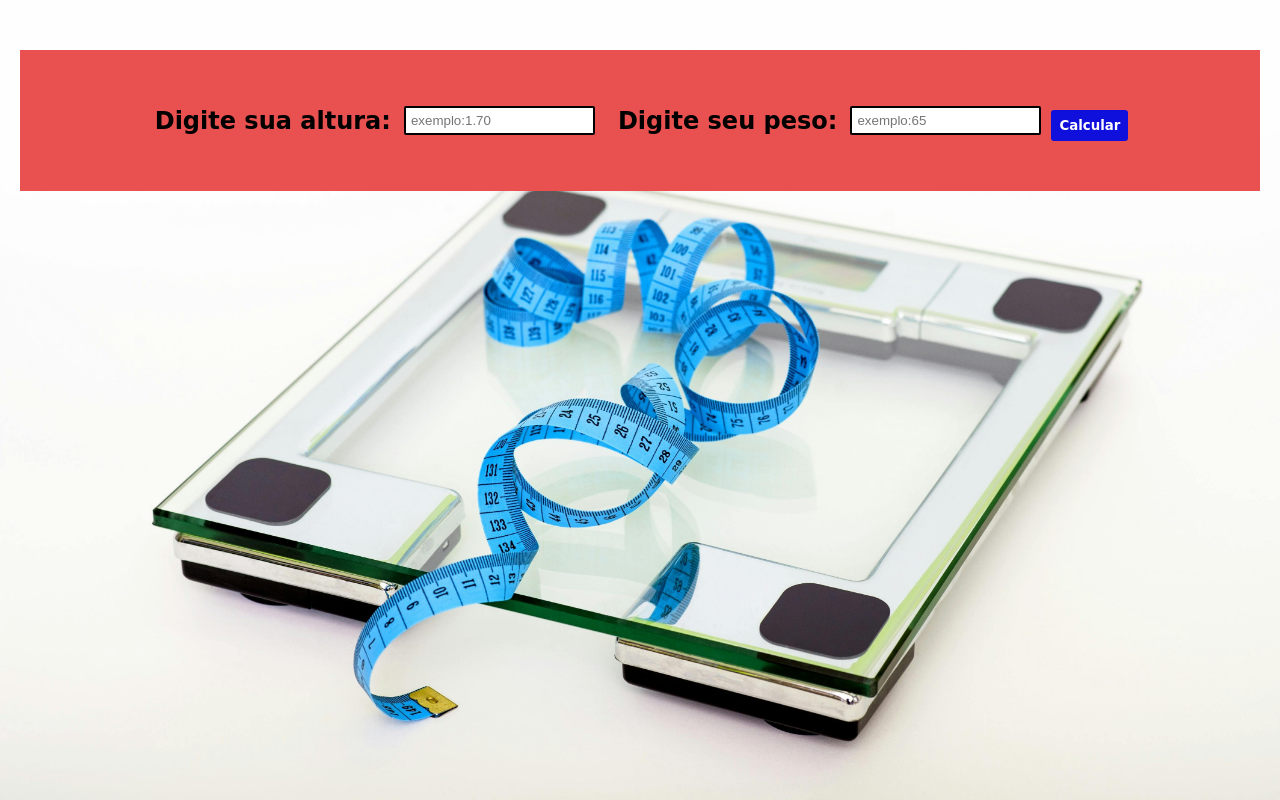
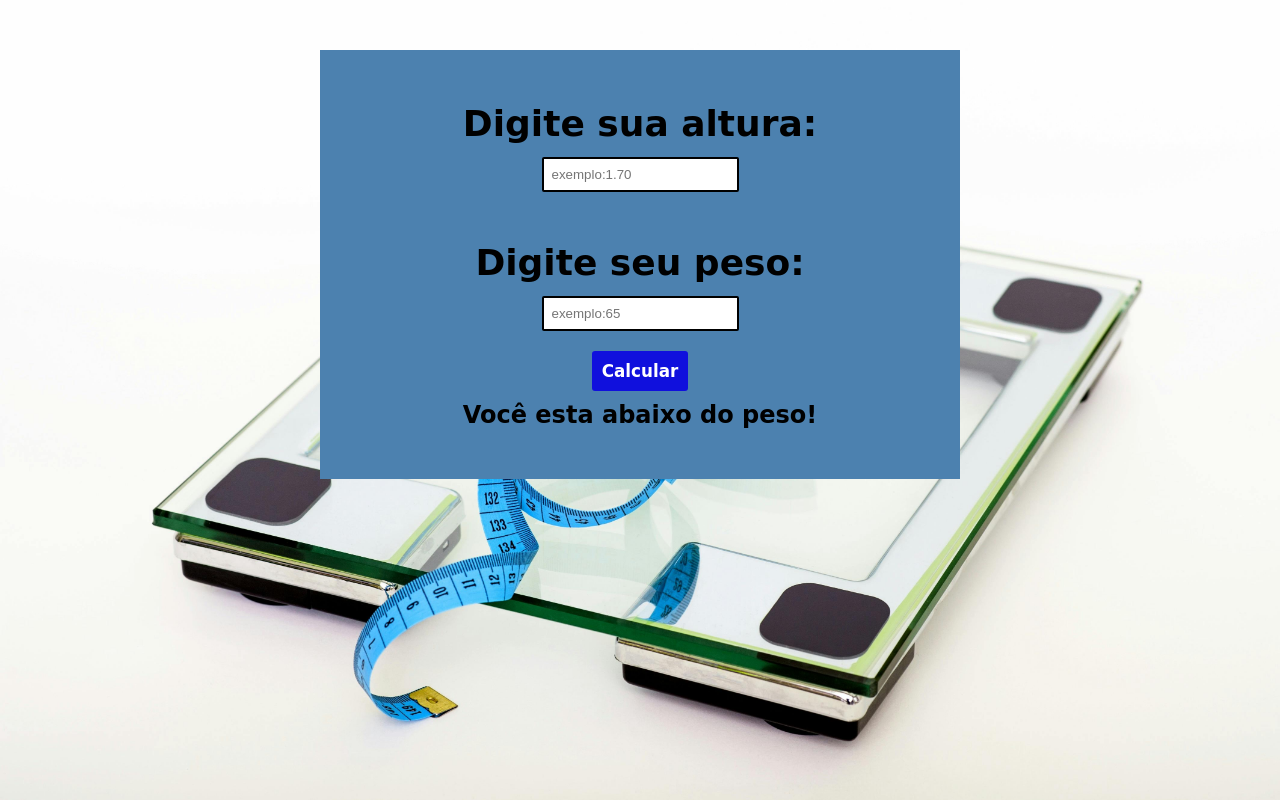
Before and after one commit to Leolfc/Calculadora-de-Imc, a plain HTML site: page index.html in a window 1280 px wide. Both pictures are taken after typing "5", "5" into the empty fields and a click on the button "Calcular". Drawn offline with Linux system fonts and the light colour scheme.

Commit message:
atualizei icone, estilo e o Javascript

```diff
--- a/index.html
+++ b/index.html
@@ -3,7 +3,8 @@
 <head>
     <meta charset="UTF-8">
     <meta name="viewport" content="width=device-width, initial-scale=1.0">
-    <title>Document</title>
+    <title>Calculadora de IMC </title>
+    <link rel="shortcut icon" href="img/icons8-escala-50.png" type="image/x-icon">
     <link rel="stylesheet" href="style.css">
 </head>
 <body>
@@ -17,8 +18,13 @@
         <input type="number" name="" id="peso1" placeholder="exemplo:65">
 <button>Calcular</button>
 
+<div id="mostraResultado" class="resultado_estilo">
 
 </div>
+
+
+</div>
+
 
 
 <script src="script.js"></script>
--- a/script.js
+++ b/script.js
@@ -1,7 +1,7 @@
 let alt = document.getElementById("altura1");
 let pes = document.getElementById("peso1");
 let botao = document.querySelector("button");
-
+let div = document.getElementById('mostraResultado')
 function calculaImc(altura, peso) {
   return peso / (altura * altura);
 }
@@ -11,11 +11,11 @@ pes.focus();
 botao.addEventListener("click", function () {
   let imc = calculaImc(alt.value, pes.value);
   if (imc >= 18 && imc < 35) {
-    alert(`seu imc é de ${Math.round(imc)} .Esta excelente PARABÉNS!!!!!`);
-  } else if (imc < 18.5) {
-    alert("Você esta abaixo do peso!");
+  div.innerHTML=`<p>seu imc é de ${Math.round(imc)} .Esta excelente PARABÉNS!!!!!</p>`
+   } else if (imc < 18.5) {
+    div.innerHTML = "<p>Você esta abaixo do peso!</p>";
   } else if (imc > 35) {
-    alert("Você esta acima do peso!!");
+    div.innerHTML = "<p>Você esta acima do peso!!</p>";
   }
   alt.value = "";
   pes.value = "";
--- a/style.css
+++ b/style.css
@@ -1,25 +1,24 @@
 @charset "UTF-8";
 
-*{
+* {
   margin: 0;
   padding: 0;
   box-sizing: border-box;
-
-
 }
-body{
+body {
   background-image: url(img/pexels-pixabay-53404.jpg);
   background-size: cover;
   background-repeat: no-repeat;
-    max-width: 100%;
+  background-attachment: fixed;
   z-index: 2;
 
 }
 
-.container{
-    background-color: rgb(233, 80, 80);
+.container {
+
+  background-color:#4c81af;
   display: flex;
-    flex-flow: row wrap;
+  flex-flow: column wrap;
   align-items: center;
   justify-content: center;
   gap: 10px;
@@ -29,28 +28,50 @@ body{
   padding: 50px;
 }
 
-input{
+input {
   border: 2px solid black;
   border-radius: 2px;
-    padding: 5px;
+  padding: 8px;
+  outline: none;
 }
-label{
-    font-family:cursive ;
+label {
+  font-size: 1.5em;
+  font-family: cursive;
   padding: 3px;
   font-weight: bold;
-
 }
 
-button{
+button {
   border-radius: 3px;
   margin-top: 10px;
   font-family: cursive;
   background-color: rgb(16, 16, 221);
   font-weight: bold;
   color: white;
-    padding: 8px;
+  padding: 10px;
   border: none;
+  font-size: 0.7em;
 }
-button:hover{
+button:hover {
   background-color: rgb(65, 211, 211);
 }
+.resultado_estilo {
+  font-family: cursive;
+  text-align: center;
+}
+
+p {
+
+  font-weight: bold;
+}
+
+@media screen and (min-width: 900px) {
+    .container{
+       max-width: 50%;
+       margin: auto;
+       margin-top: 50px;
+
+
+
+    }
+}
```
Also changed, not shown: img/icons8-escala-50.png (added). Lines whose indentation alone changed are shown as unchanged.
